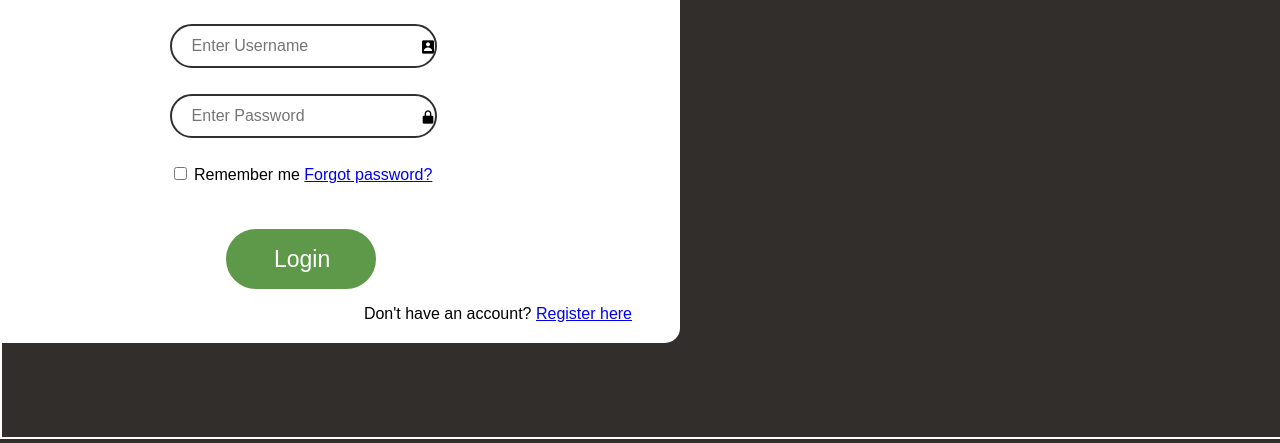
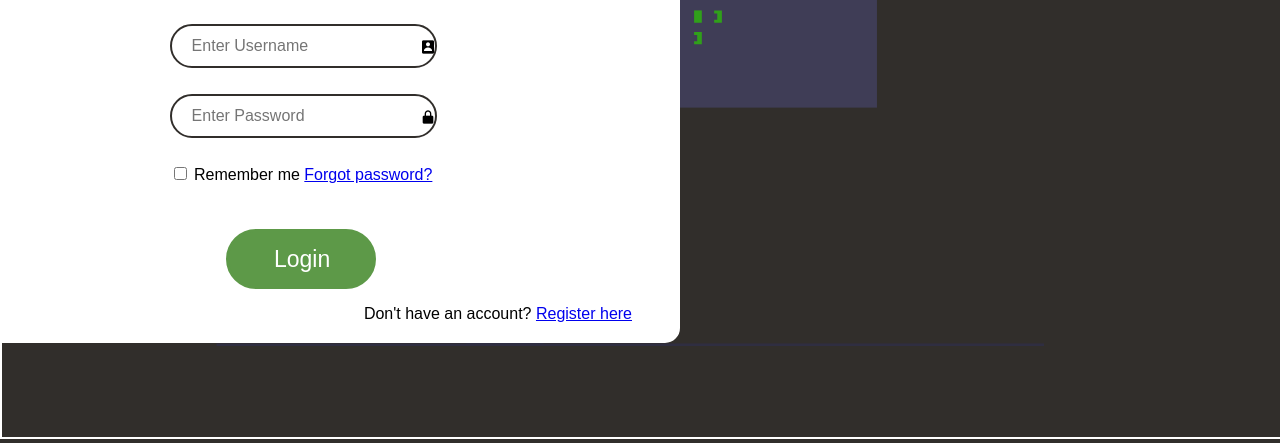
Before and after one commit to TYSHARA/ChessOnline, a plain HTML site: page login.html in a window 1280 px wide. Shown: the part 365-808 px from the top of the page. Drawn offline with nearby package versions, Linux system fonts and the light colour scheme.

Commit message:
create svgs for login and registration

```diff
--- a/css/login.css
+++ b/css/login.css
@@ -56,6 +56,9 @@ body {
 }
 
 
+#right{
+   object-position: right top;
+}
 
 .login-button{
     position: absolute;
--- a/login.html
+++ b/login.html
@@ -10,6 +10,9 @@
 </head>
 
 <body>
+
+
+
     <div class = "container">
         <h1>WELCOME</h1>
         <form id="login-form">
@@ -42,7 +45,7 @@
     </div>
     <!-- JavaScript code to handle the login form submission -->
 
-
+     <img id="right" src = "./images/log2.svg" alt="Login SVG"/>
 
 
 
```
Also changed, not shown: register.html (+2 -1 lines), images/log.svg (added), images/log2.svg (added), images/log3.svg (added), images/reg.svg (added), images/reg2.svg (added).
